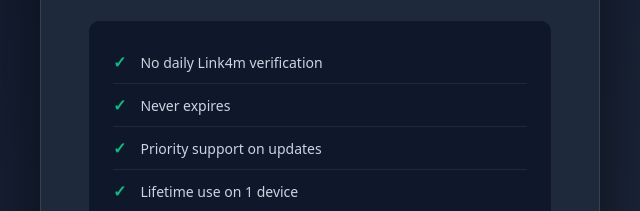
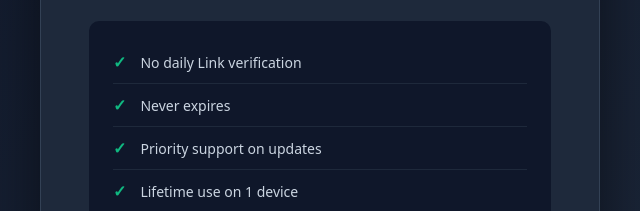
Before and after one commit to tkcuanam2212-art/gaming-optimizer-license, a website: page public/vip.html in a window 1280 px wide. Shown: the part 314-525 px from the top of the page, 320-960 px from the left. Drawn offline with Linux system fonts and the light colour scheme.

Commit message:
Update vip.html

```diff
--- a/public/vip.html
+++ b/public/vip.html
@@ -43,7 +43,7 @@
   </div>
 
   <ul class="benefits">
-    <li>No daily Link4m verification</li>
+    <li>No daily Link verification</li>
     <li>Never expires</li>
     <li>Priority support on updates</li>
     <li>Lifetime use on 1 device</li>
```
